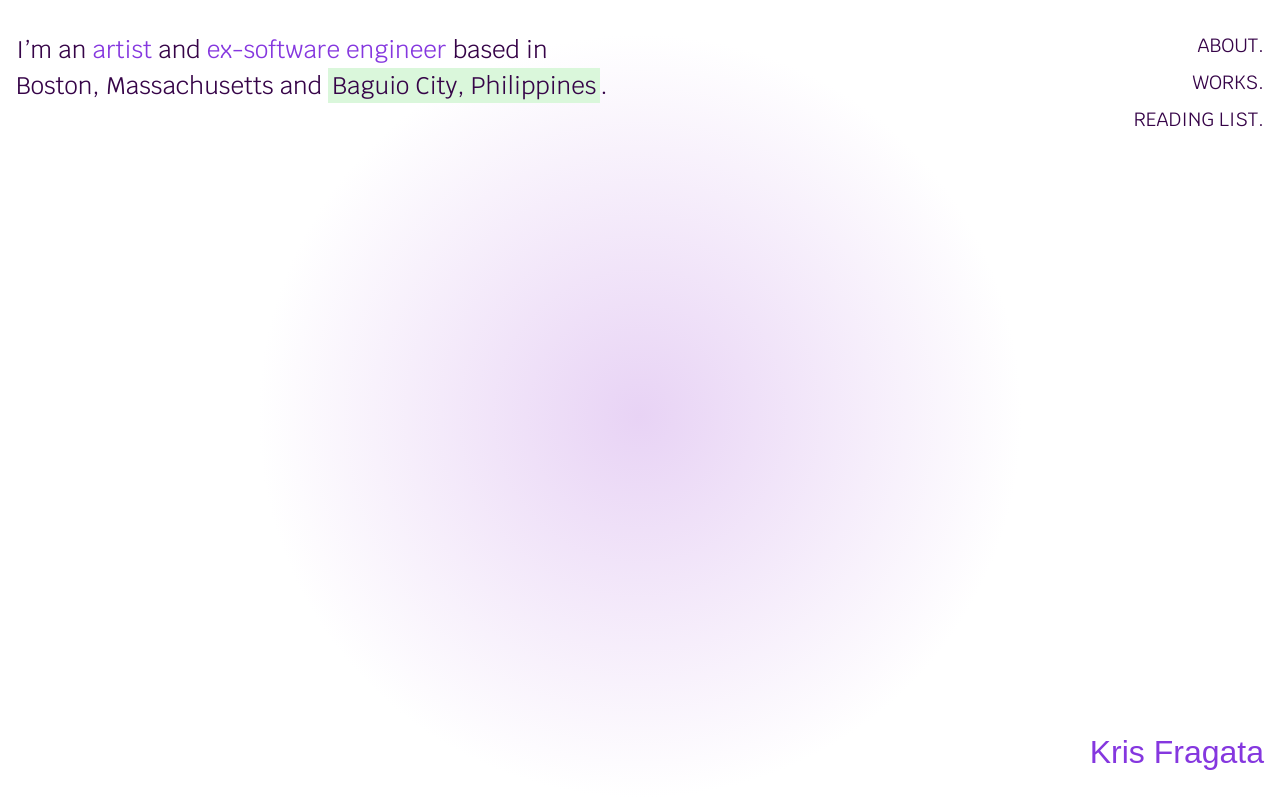
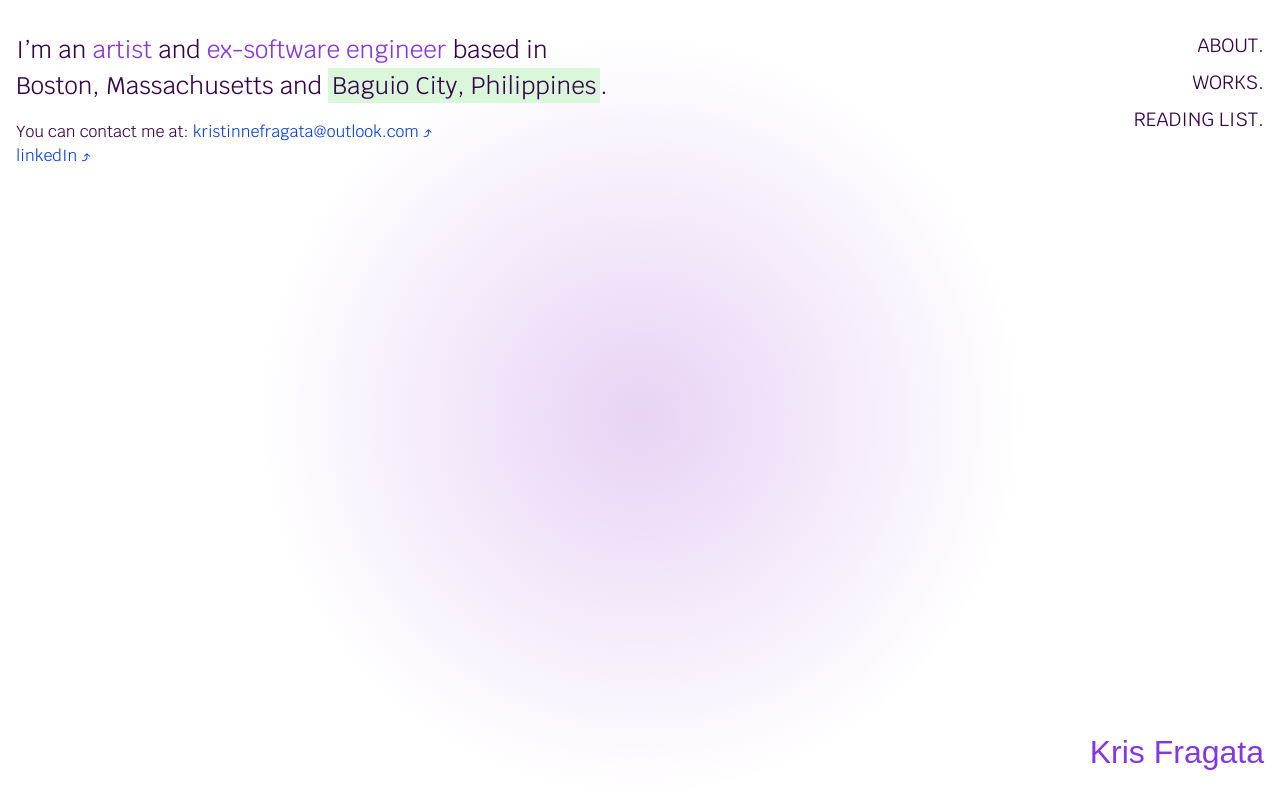
Before and after one commit to krisfragata/portfolio-2026-gd, a Next.js app: page / in a window 1280 px wide. Shown: the top 808 px of the page. Built offline with nearby package versions, Linux system fonts and the light colour scheme; a web font is replaced by a local one.

Commit message:
feat(page):add contact links

```diff
--- a/src/app/page.tsx
+++ b/src/app/page.tsx
@@ -58,6 +58,7 @@ export default function Home() {
 
     <div className="main-container">
         <div className="left-main-text">
+          <p>
             I’m an <span className="text-primary hover:cursor-pointer hover:font-semibold" onMouseOver={() => { if (windowWidth < 768) return; setIsExtraBlurbOpen(true);}} onMouseOut={() => { if (windowWidth < 768) return; setIsExtraBlurbOpen(false);}}>artist</span> and <span className="text-primary hover:cursor-pointer hover:font-semibold" onMouseOver={() => { if (windowWidth < 768) return; setIsExtraBlurbOpen(true);}} onMouseOut={() => { if (windowWidth < 768) return; setIsExtraBlurbOpen(false);}}>ex-software engineer</span> based in Boston, Massachusetts and <span
               className="highlight"
               onMouseOver={() => {
@@ -73,10 +74,15 @@ export default function Home() {
                 setIsBlurbOpen(!isOpen);
               }}
             >Baguio City, Philippines</span>.
+          </p>
+      <p className="contact">You can contact me at: <span className="link"><a href="mailto:kristinnefragata@outlook.com">kristinnefragata@outlook.com ⤴</a></span></p>
+      <p className="link home-links"><a href="https://linkedin.com/in/krisfragata" target="_blank">linkedIn ⤴</a></p>
+      {/* <p className="link home-links"><a href="https://github.com/krisfragata" target="_blank">github ⤴</a></p> */}
       {isBlurbOpen && renderBlurb()}
       {isBlurbOpen && renderPhilippinesBlurb()}
       {isExtraBlurbOpen && renderSoftwareBlurb()}
     </div>
+
     </div>
   );
 }
```
Lines whose indentation alone changed are shown as unchanged.
